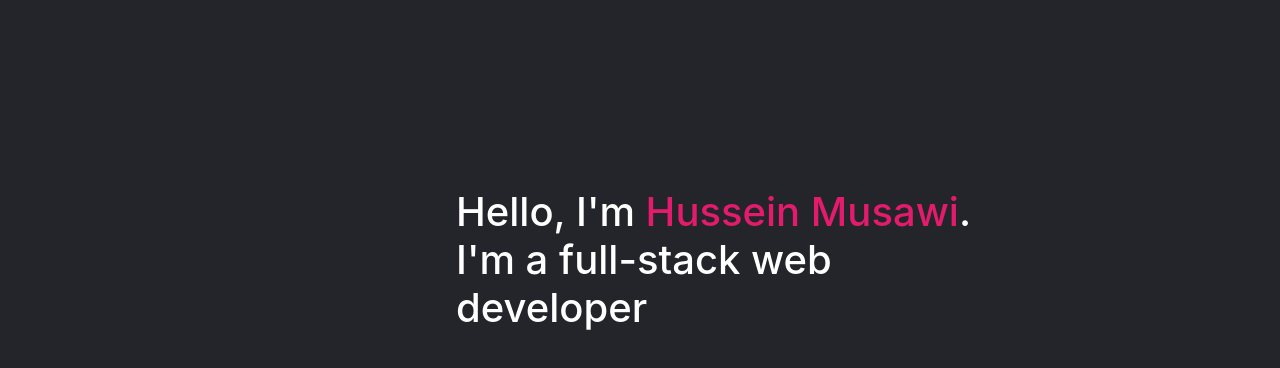
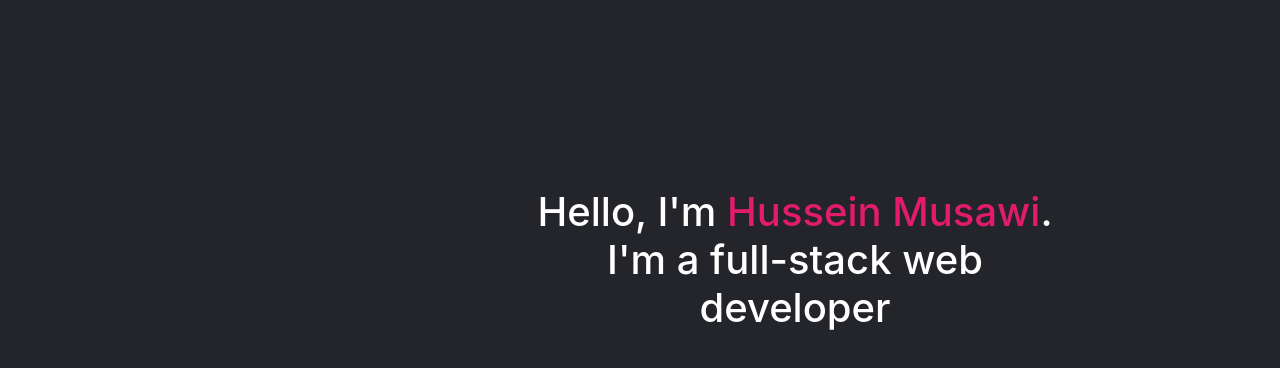
Before and after one commit to husseinmusawii/Portfolio, a plain HTML site: page index.html in a window 1280 px wide. Shown: the part 152-520 px from the top of the page. Drawn offline with nearby package versions, Linux system fonts and the light colour scheme.

Commit message:
someone init msg

```diff
--- a/index.html
+++ b/index.html
@@ -21,7 +21,7 @@
     </div>
 
     <div class="intro">
-        <h1>Hello, I'm <span class="highlight">Hussein Musawi</span>. I'm a full-stack web developer</h1>
+        <h1>Hello, I'm <span class="highlight">Hussein Musawi</span>.<br> I'm a full-stack web developer</h1>
     </div>
     <div class="about">
 
--- a/style.css
+++ b/style.css
@@ -6,7 +6,6 @@
     padding: 0;
     background-color: #24252A;
 }
-@bg:#2d2d37;
 
 .header, .intro {
     width: 100%;
@@ -69,14 +68,16 @@ button:hover {
 
 .intro {
     height: 250px;
-    width: 525px;
+    width: 550px;
     position: fixed;
     top: 55%;
-    left: 20%;
+    left: 25%;
     margin-top: -100px;
     margin-left: 200px;
     color: white;
+    text-align: center;
 }
+
 
 .highlight {
     color: #e31b6d;
```
